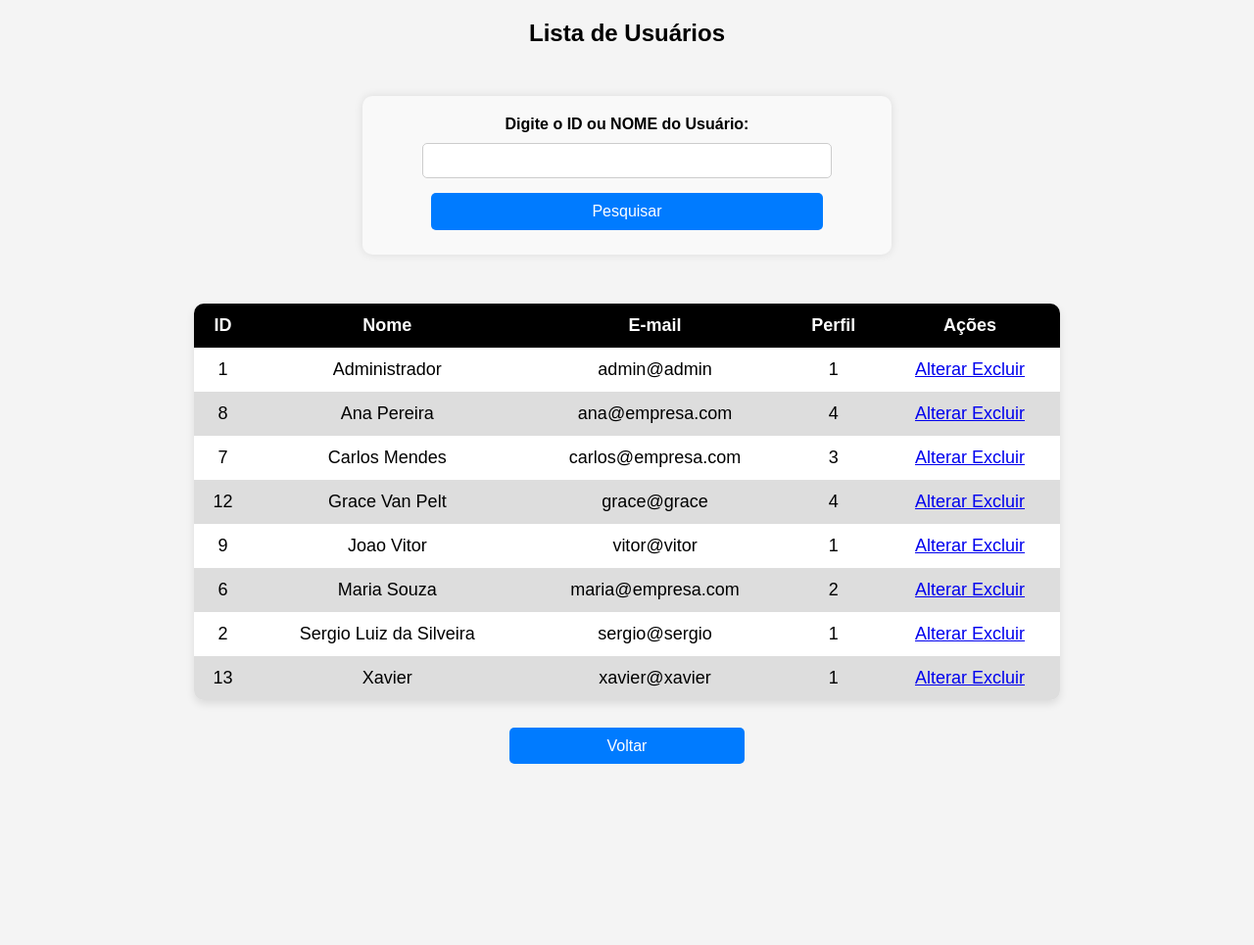
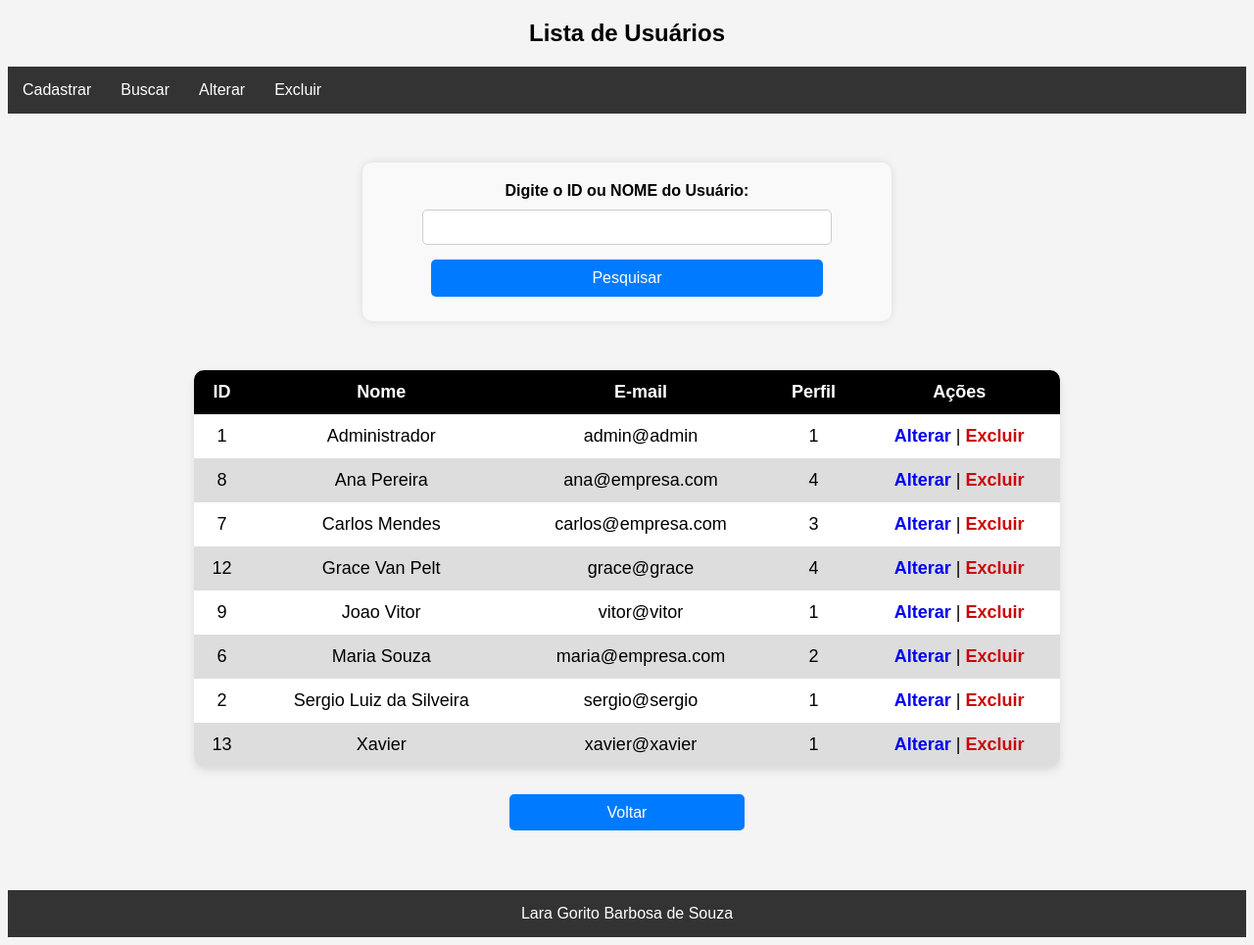
Before and after one commit to laragoritob/LaraSouza_Prova, a PHP site: page /buscar_usuario.php in a window 1280 px wide. Shown: the whole page at 98% size. Before the commit the page ends 780 px from the top, so only its background shows below. Run offline with PHP 8.4, Linux system fonts and the light colour scheme; a user stored in the database is signed in; data comes from the database, SQL or seed files in the repository.

Commit message:
Arquivo Buscar Usuário
Responsável por buscar os usuários

```diff
--- a/buscar_usuario.php
+++ b/buscar_usuario.php
@@ -33,6 +33,44 @@
 
     $stmt->execute();
     $usuarios = $stmt->fetchAll(PDO::FETCH_ASSOC);
+
+    // OBTENDO O NOME DO PERFIL DO USUÁRIO LOGADO
+    $id_perfil = $_SESSION['perfil'];
+    $sqlPerfil = "SELECT nome_perfil FROM perfil WHERE id_perfil = :id_perfil";
+    $stmtPerfil = $pdo->prepare($sqlPerfil);
+    $stmtPerfil->bindParam(':id_perfil', $id_perfil);
+    $stmtPerfil->execute();
+    $perfil = $stmtPerfil->fetch(PDO::FETCH_ASSOC);
+    $nome_perfil = $perfil['nome_perfil'];
+
+    // DEFINIÇÃO DAS PERMISSÕES POR PERFIL
+    $permissoes = [
+        // PERMISSÕES DO ADMIN
+        1 => ["Cadastrar"=>["cadastro_usuario.php", "cadastro_perfil.php", "cadastro_cliente.php", "cadastro_fornecedor.php", "cadastro_produto.php", "cadastro_funcionario.php"],
+              "Buscar"=>["buscar_usuario.php", "buscar_perfil.php", "buscar_cliente.php", "buscar_fornecedor.php", "buscar_produto.php", "buscar_funcionario.php"],
+              "Alterar"=>["alterar_usuario.php", "alterar_perfil.php", "alterar_cliente.php", "alterar_fornecedor.php", "alterar_produto.php", "alterar_funcionario.php"],
+              "Excluir"=>["excluir_usuario.php", "excluir_perfil.php", "excluir_cliente.php", "excluir_fornecedor.php", "excluir_produto.php", "excluir_funcionario.php"]],
+
+        // PERMISSÕES DA SECRETÁRIA
+        2 => ["Cadastrar"=>["cadastro_cliente.php"],
+              "Buscar"=>["buscar_cliente.php", "buscar_fornecedor.php", "buscar_produto.php"],
+              "Alterar"=>["alterar_fornecedor.php", "alterar_produto.php"],
+              "Excluir"=>["excluir_produto.php"]],
+
+        // PERMISSÕES DO ALMOXARIFE
+        3 => ["Cadastrar"=>["cadastro_fornecedor.php", "cadastro_produto.php"],
+              "Buscar"=>["buscar_cliente.php", "buscar_fornecedor.php", "buscar_produto.php"],
+              "Alterar"=>["alterar_fornecedor.php", "alterar_produto.php"],
+              "Excluir"=>["excluir_produto.php"]],
+
+        // PERMISSÕES DO CLIENTE
+        4 => ["Cadastrar"=>["cadastro_cliente.php"],
+              "Buscar"=>["buscar_cliente.php"],
+              "Alterar"=>["alterar_cliente.php"]],
+    ];
+
+    // OBTENDO AS OPÇÕES DISPONIVEIS PARA O PERFIL DO USUÁRIO LOGADO
+    $opcoes_menu = $permissoes["$id_perfil"];
 ?>
 
 
@@ -72,6 +110,15 @@
             text-align: center;
         }
 
+        .excluir, .alterar {
+            text-decoration: none;
+            font-weight: bold;
+        }
+
+        .excluir {
+            color: rgb(204, 6, 6);
+        }
+
         .voltar {
             width: 80%;
             padding: 10px 100px;
@@ -88,10 +135,36 @@
         .voltar:hover {
             background-color: #0056b3; /* Azul mais escuro ao passar o mouse */
         }
+
+        footer {
+                background-color: #333;
+                color: white;
+                padding: 15px;
+                margin-top: 70px;
+            }
 </style>
 </head>
 <body>
     <h2> Lista de Usuários </h2>
+
+    <nav>
+        <ul class="menu">
+            <?php foreach($opcoes_menu as $categoria => $arquivos) { ?>
+                <li class="dropdown">
+                    <a href="#"><?= $categoria ?></a>
+
+                    <ul class="dropdown-menu">
+                        <?php foreach($arquivos as $arquivo) { ?>
+                            <li>
+                                <a href="<?= $arquivo ?>"><?= ucfirst(str_replace("_", " ", basename($arquivo, ".php"))) ?></a>
+                            </li>
+                        <?php } ?>
+                    </ul>
+                </li>
+            <?php } ?>
+        </ul>
+    </nav>
+
     <form action="buscar_usuario.php" method="POST">
         <label for="busca"> Digite o ID ou NOME do Usuário: </label>
         <input type="text" name="busca" id="busca" required>
@@ -115,8 +188,9 @@
                 <td> <?= htmlspecialchars($usuario['email']) ?> </td>
                 <td> <?= htmlspecialchars($usuario['id_perfil']) ?> </td>
                 <td>
-                    <a href="alterar_usuario.php?id=<?= htmlspecialchars($usuario['id_usuario']) ?>"> Alterar </a>
-                    <a href="excluir_usuario.php?id=<?= htmlspecialchars($usuario['id_usuario']) ?>" onclick="return confirm('Tem certeza que deseja excluir este usuário?')"> Excluir </a>
+                    <a href="alterar_usuario.php?id=<?= htmlspecialchars($usuario['id_usuario']) ?>" class="alterar"> Alterar </a>
+                    |
+                    <a href="excluir_usuario.php?id=<?= htmlspecialchars($usuario['id_usuario']) ?>" class="excluir"onclick="return confirm('Tem certeza que deseja excluir este usuário?')"> Excluir </a>
                 </td>
             </tr>
             <?php } ?>
@@ -129,4 +203,7 @@
     <br>
     <a class="voltar" href="principal.php"> Voltar </a>
 </body>
+<footer>
+    Lara Gorito Barbosa de Souza
+</footer>
 </html>
```
